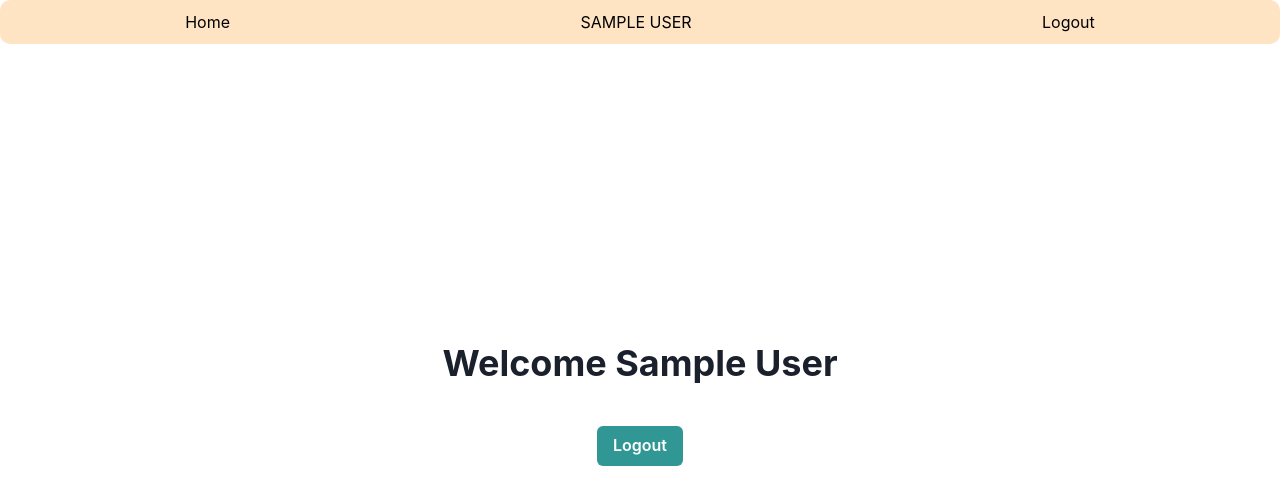
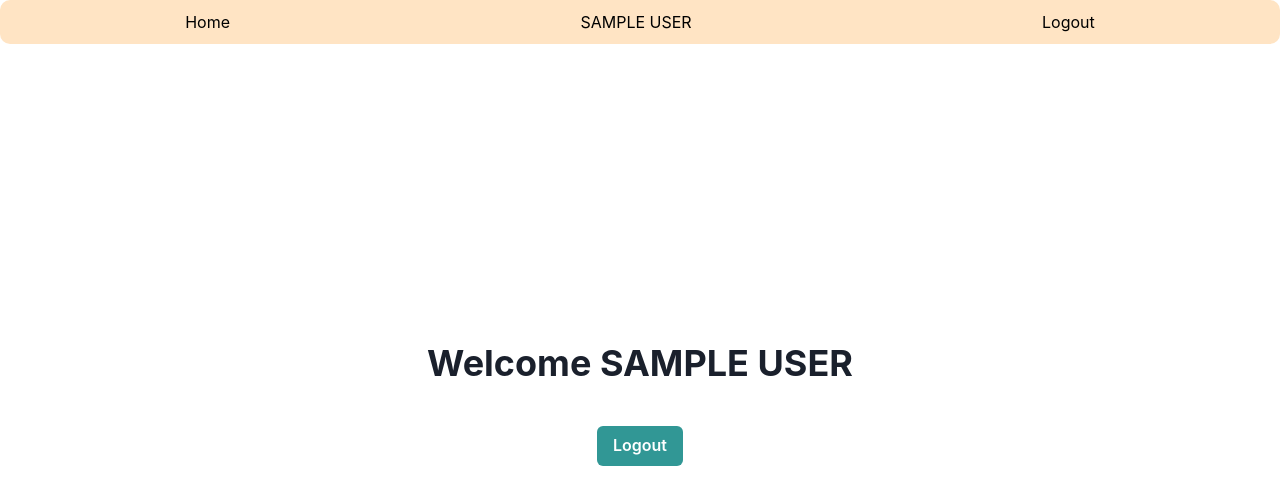
Before and after one commit to mYashavanth/next_movie_app, a Next.js app: page /login in a window 1280 px wide. Shown: the top 504 px of the page. Built offline with nearby package versions, Linux system fonts and the light colour scheme; sample sign-in values are in the browser's storage.

Commit message:
added image in all the pages

```diff
--- a/src/components/navBar.jsx
+++ b/src/components/navBar.jsx
@@ -25,7 +25,7 @@ export default function Navbar() {
     <nav className={styles.navbar}>
       <Link href="/">Home</Link>
       {!isAuth && <Link href="/signup">Sign Up</Link>}
-      <Link href="/login">{isAuth ? data.name.toUpperCase() : "Login"}</Link>
+      <Link href="/login">{isAuth && typeof data.name === "string" ? data.name.toUpperCase() : "Login"}</Link>
       {isAuth && <button onClick={logoutFunction}>Logout</button>}
     </nav>
   );
--- a/src/pages/login.jsx
+++ b/src/pages/login.jsx
@@ -90,7 +90,7 @@ export default function Login() {
             <Heading as={"h4"}>
               Welcome{" "}
               {typeof parsedLoginData.name === "string"
-                ? parsedLoginData.name
+                ? parsedLoginData.name.toUpperCase()
                 : "User"}
             </Heading>
             <Button onClick={logoutFunction} colorScheme="teal">
```
